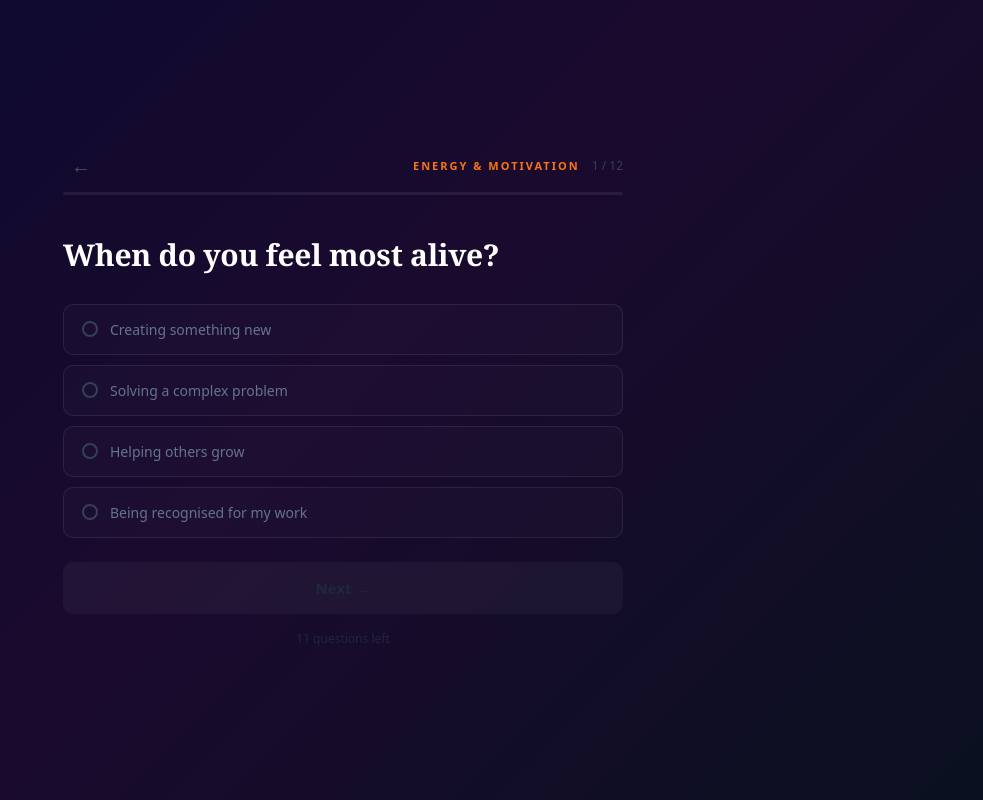
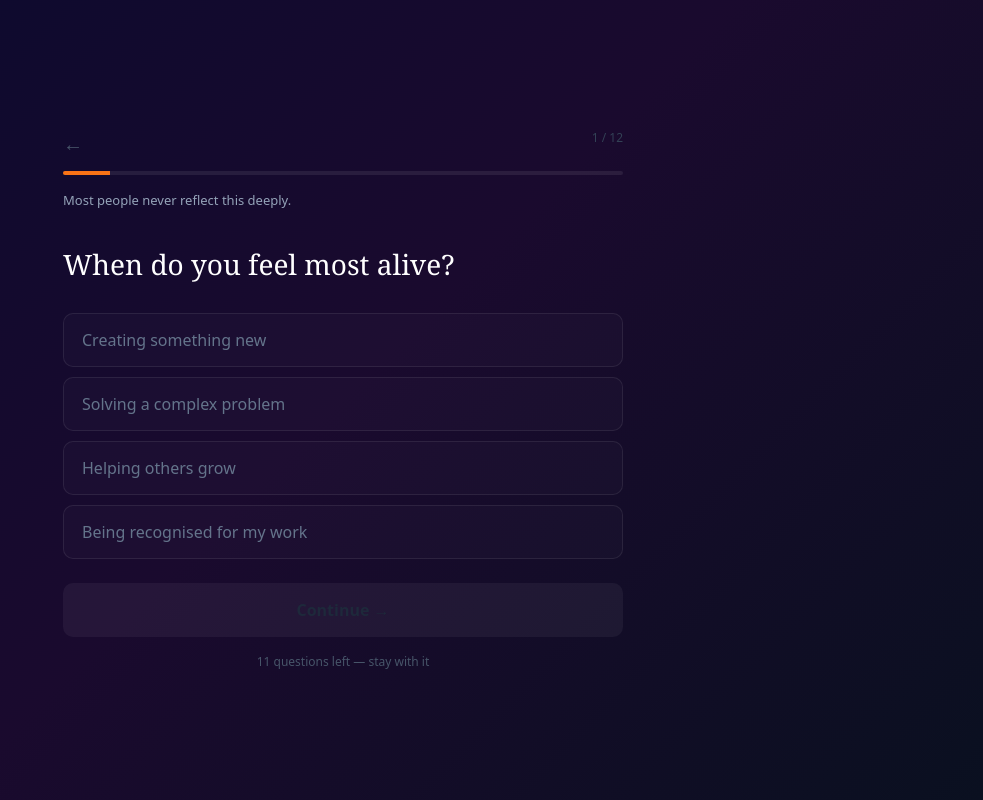
Before and after one commit to wefluidmedia-prog/Lifeblueprint, a Next.js app: page /quiz in a window 1280 px wide. Shown: the whole page, without its empty margins (297-1280 px from the left). Built offline with nearby package versions, Linux system fonts and the light colour scheme.

Commit message:
One more Push

```diff
--- a/app/page.tsx
+++ b/app/page.tsx
@@ -48,7 +48,7 @@ export default function Home() {
         marginBottom: '16px',
         fontFamily: 'system-ui, sans-serif',
       }}>
-        Answer 9 questions. Get a personalized{' '}
+        12 fast questions. Get a personalized{' '}
         <strong style={{ color: '#f97316', fontWeight: '600' }}>Life Blueprint</strong>{' '}
         — your patterns, your blind spots, and your next 3 moves.
         <br />
@@ -96,7 +96,7 @@ export default function Home() {
         fontSize: '12px',
         fontFamily: 'system-ui, sans-serif',
       }}>
-        ✦ 5 min &nbsp;·&nbsp; ✦ No sign up needed &nbsp;·&nbsp; ✦ First 50 users free
+        ✦ 5 min &nbsp;·&nbsp; ✦ No account needed &nbsp;·&nbsp; ✦ Free during beta
       </p>
 
       {/* Bottom social proof */}
--- a/app/quiz/page.tsx
+++ b/app/quiz/page.tsx
@@ -144,8 +144,18 @@ export default function Quiz() {
   const [selected, setSelected] = useState<string | null>(null)
 
   const question = QUESTIONS[current]
-  const progress = ((current) / QUESTIONS.length) * 100
+  const progress = ((current + 1) / QUESTIONS.length) * 100
   const isLast = current + 1 === QUESTIONS.length
+  const questionsLeft = QUESTIONS.length - current - 1
+
+  const getProgressMessage = () => {
+    if (current === 0) return "Most people never reflect this deeply."
+    if (current === 2) return "Good start. Most people quit before this."
+    if (current === 5) return "You're halfway. Patterns are forming."
+    if (current === 8) return "Almost there. Clarity is sharpening."
+    if (current === 10) return "Last one. This locks in your blueprint."
+    return ""
+  }
 
   const handleSelect = (value: string) => setSelected(value)
 
@@ -154,6 +164,7 @@ export default function Quiz() {
     const newAnswers = { ...answers, [question.id]: selected }
     setAnswers(newAnswers)
     setSelected(null)
+
     if (isLast) {
       localStorage.setItem('mindmarg_answers', JSON.stringify(newAnswers))
       router.push('/results')
@@ -176,7 +187,6 @@ export default function Quiz() {
       minHeight: '100vh',
       background: 'linear-gradient(135deg, #0a0a2e 0%, #1a0a2e 50%, #0a1020 100%)',
       display: 'flex',
-      flexDirection: 'column',
       alignItems: 'center',
       justifyContent: 'center',
       padding: '40px 20px',
@@ -186,77 +196,58 @@ export default function Quiz() {
 
       <div style={{ width: '100%', maxWidth: '560px' }}>
 
-        {/* Top Row: Back + Progress label */}
+        {/* Top Row */}
         <div style={{
           display: 'flex',
-          alignItems: 'center',
           justifyContent: 'space-between',
           marginBottom: '12px',
         }}>
-          {/* Back Button */}
-          <button
-            onClick={handleBack}
-            style={{
+          <button onClick={handleBack} style={{
             background: 'none',
             border: 'none',
             color: '#475569',
             cursor: 'pointer',
             fontSize: '20px',
-              padding: '4px 8px',
-              borderRadius: '6px',
-              lineHeight: 1,
-              transition: 'color 0.2s',
-            }}
-            onMouseEnter={e => (e.currentTarget.style.color = '#f97316')}
-            onMouseLeave={e => (e.currentTarget.style.color = '#475569')}
-            title="Go back"
-          >
+          }}>
             ←
           </button>
 
-          {/* Theme + Counter */}
-          <div style={{ display: 'flex', alignItems: 'center', gap: '12px' }}>
-            <span style={{
-              fontSize: '11px',
-              letterSpacing: '2px',
-              color: '#f97316',
-              textTransform: 'uppercase',
-              fontWeight: 600,
-            }}>
-              {question.theme}
-            </span>
           <span style={{ fontSize: '12px', color: '#334155' }}>
             {current + 1} / {QUESTIONS.length}
           </span>
         </div>
-        </div>
 
         {/* Progress Bar */}
         <div style={{
-          height: '3px',
-          background: 'rgba(255,255,255,0.07)',
+          height: '4px',
+          background: 'rgba(255,255,255,0.08)',
           borderRadius: '999px',
           overflow: 'hidden',
-          marginBottom: '40px',
+          marginBottom: '16px',
         }}>
           <div style={{
             height: '100%',
             width: `${progress}%`,
             background: '#f97316',
-            borderRadius: '999px',
             transition: 'width 0.4s ease',
           }} />
         </div>
 
+        {/* Psychological Progress Text */}
+        <div style={{
+          minHeight: '24px',
+          marginBottom: '28px',
+          color: '#94a3b8',
+          fontSize: '13px',
+        }}>
+          {getProgressMessage()}
+        </div>
+
         {/* Question */}
         <h2 style={{
-          fontSize: 'clamp(22px, 4vw, 30px)',
-          fontWeight: '700',
+          fontSize: '28px',
           marginBottom: '28px',
-          lineHeight: '1.35',
           fontFamily: 'Georgia, serif',
-          color: '#ffffff',
-          letterSpacing: '-0.3px',
         }}>
           {question.question}
         </h2>
@@ -275,26 +266,10 @@ export default function Quiz() {
                   border: `1.5px solid ${isSelected ? '#f97316' : 'rgba(255,255,255,0.08)'}`,
                   background: isSelected ? 'rgba(249,115,22,0.12)' : 'rgba(255,255,255,0.02)',
                   color: isSelected ? '#ffffff' : '#64748b',
-                  fontSize: '14px',
                   textAlign: 'left',
                   cursor: 'pointer',
-                  transition: 'all 0.15s',
-                  fontFamily: 'system-ui, sans-serif',
-                  fontWeight: isSelected ? '600' : '400',
-                  display: 'flex',
-                  alignItems: 'center',
-                  gap: '12px',
                 }}
               >
-                <span style={{
-                  width: '16px',
-                  height: '16px',
-                  borderRadius: '50%',
-                  border: `2px solid ${isSelected ? '#f97316' : '#334155'}`,
-                  background: isSelected ? '#f97316' : 'transparent',
-                  flexShrink: 0,
-                  transition: 'all 0.15s',
-                }} />
                 {option.label}
               </button>
             )
@@ -310,29 +285,28 @@ export default function Quiz() {
             width: '100%',
             padding: '15px',
             borderRadius: '10px',
-            background: selected ? '#f97316' : 'rgba(255,255,255,0.04)',
+            background: selected ? '#f97316' : 'rgba(255,255,255,0.05)',
             color: selected ? 'white' : '#1e293b',
             fontWeight: '700',
-            fontSize: '15px',
             border: 'none',
             cursor: selected ? 'pointer' : 'not-allowed',
-            transition: 'all 0.2s',
-            fontFamily: 'system-ui, sans-serif',
           }}
         >
-          {isLast ? 'See My Blueprint →' : 'Next →'}
+          {isLast ? 'See My Blueprint →' : 'Continue →'}
         </button>
 
-        {/* Bottom hint */}
+        {/* Bottom Reinforcement */}
         <p style={{
           textAlign: 'center',
           marginTop: '16px',
-          color: '#1e293b',
+          color: '#475569',
           fontSize: '12px',
         }}>
-          {QUESTIONS.length - current - 1 > 0
-            ? `${QUESTIONS.length - current - 1} questions left`
-            : 'Last question'}
+          {questionsLeft > 1
+            ? `${questionsLeft} questions left — stay with it`
+            : questionsLeft === 1
+            ? `Just 1 question left`
+            : `Final step`}
         </p>
 
       </div>
```
Lines whose indentation alone changed are shown as unchanged.
